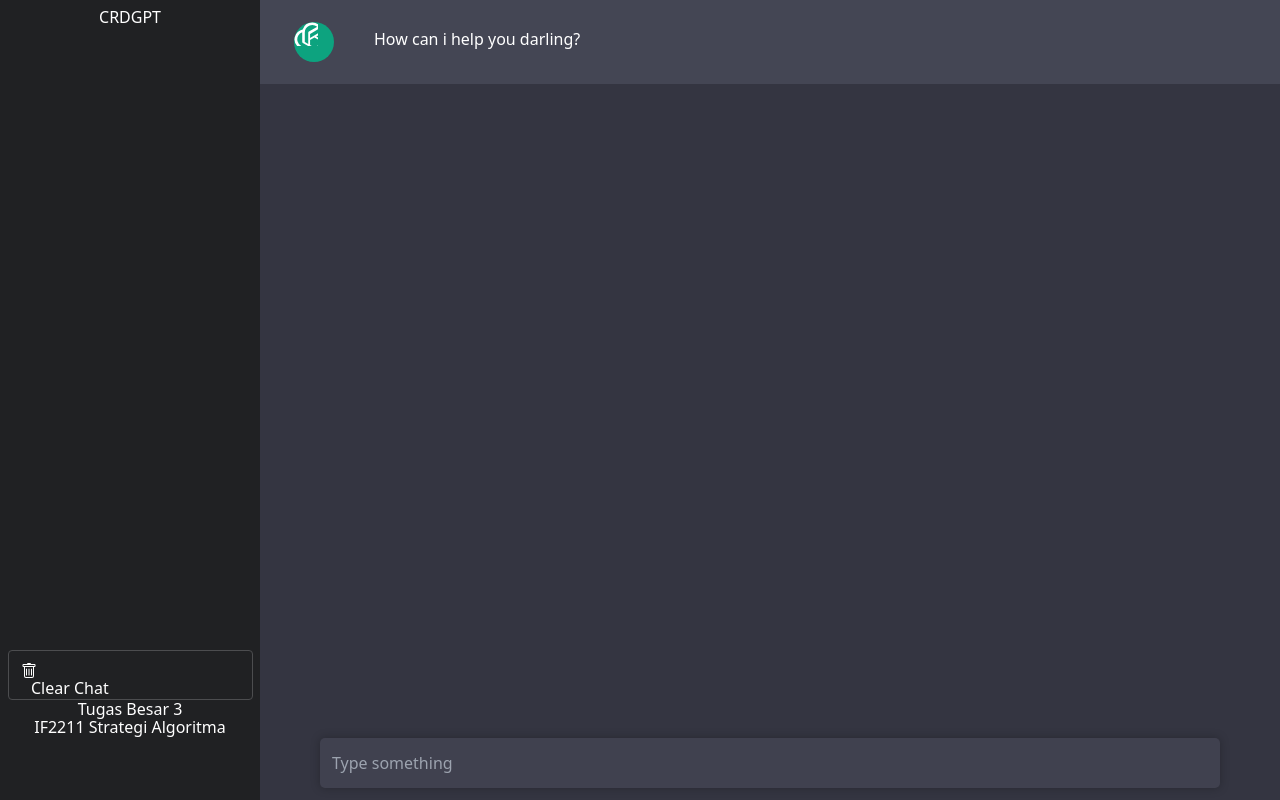
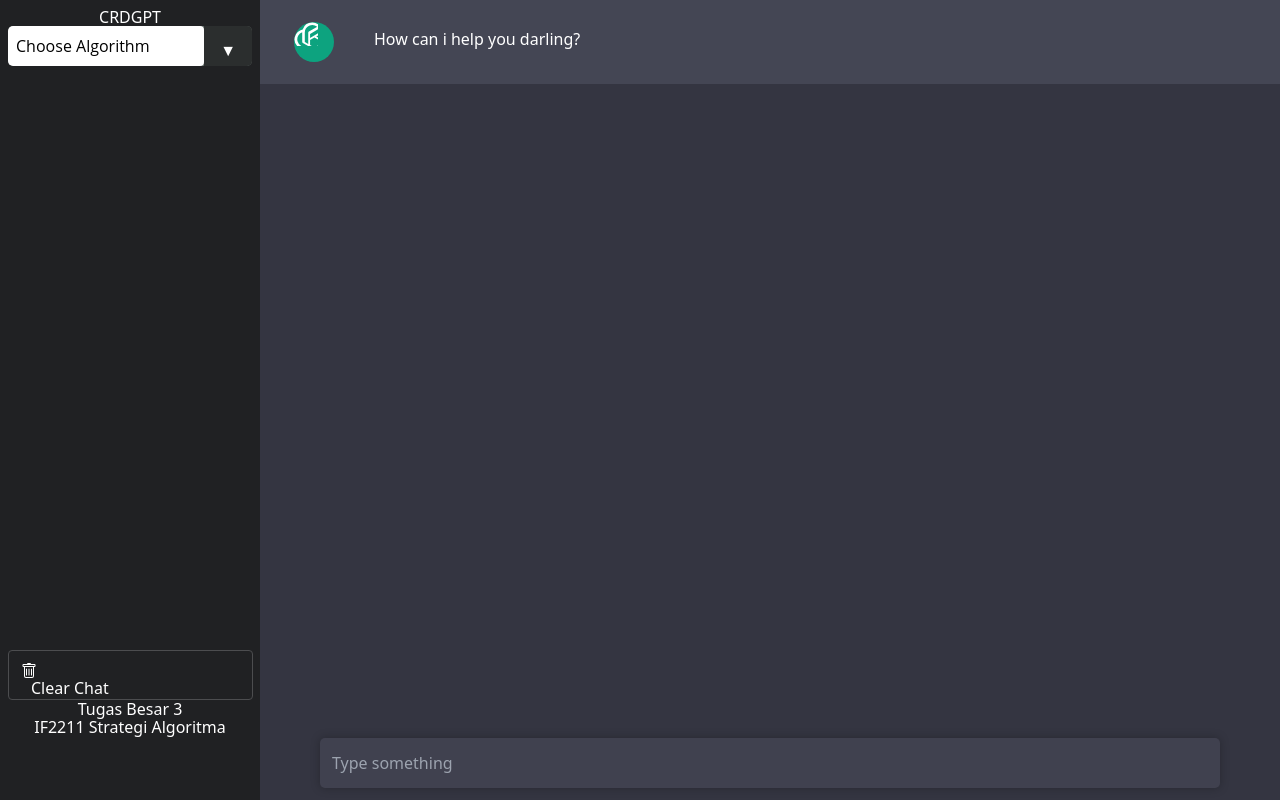
Before and after one commit to zaydanA/Tubes3_13521104_FE, a Next.js app: page / in a window 1280 px wide. Built offline with nearby package versions, Linux system fonts and the light colour scheme.

Commit message:
feat : choose algorithm

```diff
--- a/src/pages/_app.js
+++ b/src/pages/_app.js
@@ -1,6 +1,7 @@
 import '@/styles/globals.css'
 import '@/styles/App.css'
 import '@/styles/normal.css'
+import '@/styles/Algorithm-Button.css'
 
 export default function App({ Component, pageProps }) {
   return <Component {...pageProps} />
--- a/src/pages/index.js
+++ b/src/pages/index.js
@@ -5,7 +5,7 @@ import {useState} from 'react'
 
 const inter = Inter({ subsets: ['latin'] })
 
-export default function Home() {
+function Home() {
 
   const[input,setInput]= useState("")
   const [chatLog,setChatLog] = useState([{
@@ -22,6 +22,8 @@ export default function Home() {
     }]);
   }
 
+
+
   async function handleSubmit(e){
     e.preventDefault();
     // console.log('submit')
@@ -36,7 +38,7 @@ export default function Home() {
     },
       body: JSON.stringify({
         messages
-        })
+      })
     });
     const data = await response.json();
     await setChatLog([...chatLogNew,{ role: "assistant", content:`${data.completion.content}`}])
@@ -44,8 +46,11 @@ export default function Home() {
 
 
   }
+
+
+
   return (
-    <div className='App'>
+    <div className='App' scroll="no">
       <div className='sidemenu'>
         <h2>
           CRDGPT
@@ -57,6 +62,7 @@ export default function Home() {
             </text>
         </div>
 
+        <Algorithm></Algorithm>
         <section className='footer'>
 
         <h4>Tugas Besar 3</h4>
@@ -70,7 +76,7 @@ export default function Home() {
           <div className='chat-log'>
             {chatLog.map((message,index) => (
               <ChatMessage key={index} message={message} />
-            ))}
+              ))}
           </div>
         </div>
         <div className='chat-input-holder'>
@@ -92,7 +98,39 @@ export default function Home() {
   );
 }
 
+// const Algorithm = ()=> {
 
+//   return (
+//     <div class='dropdown'>
+//       <div class='select'>
+//         <span class='selected'>Facebook</span>
+//         <div class='caret'>
+
+//         </div>
+
+//       </div>
+//       <ul class='menu'>
+//         <li class="active">Facebook</li>
+//         <li>Instagram</li>
+//       </ul>
+//     </div>
+//   )
+// };
+const Algorithm = ()=> {
+
+  return (
+    <div class='select-container'>
+    <div class="select">
+      <select name="format" id="format">
+          <option selected disabled>Choose Algorithm</option>
+          <option value="pdf">KMP</option>
+          <option value="txt">BM</option>
+          <option value="epub">GPT</option>
+      </select>
+    </div>
+    </div>
+  )
+};
 const ChatMessage = ({ message }) => {
   return (
     <div className= {`chat-message ${message.role === "assistant" && "chatgpt"}`}>
@@ -105,11 +143,11 @@ const ChatMessage = ({ message }) => {
             fill="none"
             strokeWidth={1.5}
             className="h-6 w-6"
-          >
+            >
             <path
               fill="currentColor"
               d="M37.532 16.87a9.963 9.963 0 0 0-.856-8.184 10.078 10.078 0 0 0-10.855-4.835A9.964 9.964 0 0 0 18.306.5a10.079 10.079 0 0 0-9.614 6.977 9.967 9.967 0 0 0-6.664 4.834 10.08 10.08 0 0 0 1.24 11.817 9.965 9.965 0 0 0 .856 8.185 10.079 10.079 0 0 0 10.855 4.835 9.965 9.965 0 0 0 7.516 3.35 10.078 10.078 0 0 0 9.617-6.981 9.967 9.967 0 0 0 6.663-4.834 10.079 10.079 0 0 0-1.243-11.813ZM22.498 37.886a7.474 7.474 0 0 1-4.799-1.735c.061-.033.168-.091.237-.134l7.964-4.6a1.294 1.294 0 0 0 .655-1.134V19.054l3.366 1.944a.12.12 0 0 1 .066.092v9.299a7.505 7.505 0 0 1-7.49 7.496ZM6.392 31.006a7.471 7.471 0 0 1-.894-5.023c.06.036.162.099.237.141l7.964 4.6a1.297 1.297 0 0 0 1.308 0l9.724-5.614v3.888a.12.12 0 0 1-.048.103l-8.051 4.649a7.504 7.504 0 0 1-10.24-2.744ZM4.297 13.62A7.469 7.469 0 0 1 8.2 10.333c0 .068-.004.19-.004.274v9.201a1.294 1.294 0 0 0 .654 1.132l9.723 5.614-3.366 1.944a.12.12 0 0 1-.114.01L7.04 23.856a7.504 7.504 0 0 1-2.743-10.237Zm27.658 6.437-9.724-5.615 3.367-1.943a.121.121 0 0 1 .113-.01l8.052 4.648a7.498 7.498 0 0 1-1.158 13.528v-9.476a1.293 1.293 0 0 0-.65-1.132Zm3.35-5.043c-.059-.037-.162-.099-.236-.141l-7.965-4.6a1.298 1.298 0 0 0-1.308 0l-9.723 5.614v-3.888a.12.12 0 0 1 .048-.103l8.05-4.645a7.497 7.497 0 0 1 11.135 7.763Zm-21.063 6.929-3.367-1.944a.12.12 0 0 1-.065-.092v-9.299a7.497 7.497 0 0 1 12.293-5.756 6.94 6.94 0 0 0-.236.134l-7.965 4.6a1.294 1.294 0 0 0-.654 1.132l-.006 11.225Zm1.829-3.943 4.33-2.501 4.332 2.5v5l-4.331 2.5-4.331-2.5V18Z"
-            />
+              />
           </svg> }
       </div>
       <div className='message'>
@@ -120,3 +158,35 @@ const ChatMessage = ({ message }) => {
   </div>
   )
 }
+
+
+// const dropdowns = document.querySelector('.dropdown');
+
+// dropdowns.forEach(dropdown => {
+//   const select = dropdown.querySelector('.select');
+//   const caret = dropdown.querySelector('.select');
+//   const menu = dropdown.querySelector('.select');
+//   const options = dropdown.querySelector('.select');
+//   const selected = dropdown.querySelector('.select');
+
+//   select.addEventListener('click', () => {
+//     select.classList.toggle('selecct-clicker');
+//     caret.classList.toggle('caret-rotate');
+//     menu.classList.toggle('menu-open');
+//   });
+
+//   options.forEach(option => {
+//     option.addEventListener('click', () => {
+//       selected.innerText = option.innerText;
+//       select.classList.remove('selecct-clicked');
+//       caret.classList.remove('caret-rotate');
+//       menu.classList.remove('menu-open');
+//       options.forEach(option => {
+//         option.classList.remove('.active');
+//       });
+//       option.classList.add('active');
+//     });
+//   });
+// });
+
+export default Home;
--- /dev/null
+++ b/src/styles/Algorithm-Button.css
@@ -0,0 +1,181 @@
+/* .algorithm-container{
+    position: absolute;
+    bottom: 170px;
+    display: flex;
+    align-items: center;
+    justify-content: space-between;
+
+}
+
+.KMP{
+    align-self: center;
+    border: 1px solid #4c4d4f;
+    border-radius: 5px;
+    width: 100px;
+    margin-right: 12px;
+    margin-left: 18px;
+
+
+}
+.BM{
+    align-self: center;
+    border: 1px solid #4c4d4f;
+    border-radius: 5px;
+    width: 100px;
+
+}
+
+.mystyle {
+    align-self: center;
+    border: 1px solid #4c4d4f;
+    border-radius: 5px;
+    width: 100px;
+    margin-right: 12px;
+    margin-left: 18px;
+    background-color: green;
+    color: white;
+}
+.mystyle1 {
+    align-self: center;
+    border: 1px solid #4c4d4f;
+    border-radius: 5px;
+    width: 100px;
+    background-color: red;
+    color: white;
+}
+
+.dropdown{
+    width: 212px;
+    margin: 1em;
+    position: absolute;
+    bottom: 150px;
+}
+
+.dropdown * {
+    box-sizing: border-box;
+}
+
+.select{
+    background-color: #2a2f4b;
+    color: #FFFFFF;
+    display: flex;
+    justify-content: space-between;
+    align-items: center;
+    border: 1px solid #4c4d4f;
+    border-radius: 0.5em;
+    padding: 1em;
+    cursor: pointer;
+    transition: background 0.3s;
+
+}
+
+.select-clicked{
+    border: 2px #26489a solid;
+    box-shadow: 0 0 0.8em #000;
+
+}
+
+.select:hover{
+    background: #323741;
+
+}
+
+.caret{
+    width: 0;
+    height: 0;
+    border-left: 5px solid transparent;
+    border-right: 5px solid transparent;
+    border-top: 6px solid #FFFFFF;
+    transition: 0.3s;
+}
+
+.caret-rotate{
+    transform: rotate(180deg);
+}
+
+.menu{
+    list-style: none;
+    padding: 0.2em 0.5em;
+    background: #323741;
+    box-shadow: 0 0.5em 1em rgba(0, 0, 0, 0.2);
+    border-radius: 0.5em;
+    color: #9fa5b5;
+    position: absolute;
+    top: 3em;
+    left:50%;
+    width: 100%;
+    transform: translateX(-50%);
+    opacity: 0;
+    display: none;
+    transition: 0.2s;
+    z-index: 1;
+
+}
+
+.menu li{
+    padding: 0.7em 0.5em;
+    margin: 0.3em 0;
+    border-radius: 0.5em;
+    cursor: pointer;
+}
+
+.menu li:hover{
+    background: #2a2d35;
+}
+
+.active{
+    background: #23242a;
+}
+
+.menu-open{
+    display: block;
+    opacity: 1;
+
+} */
+
+select {
+    -webkit-appearance:none;
+    -moz-appearance:none;
+    -ms-appearance:none;
+    appearance:none;
+    outline:0;
+    box-shadow:none;
+    border:0!important;
+    background: #ffffff;
+    background-image: none;
+    flex: 1;
+    padding: 0 .5em;
+    color:rgb(0, 0, 0);
+    cursor:pointer;
+    font-size: 1em;
+    font-family: 'Open Sans', sans-serif;
+    border-radius: 4px;
+ }
+ select::-ms-expand {
+    display: none;
+ }
+ .select {
+    position: fixed;
+    /* bottom: 160px; */
+    display: flex;
+    width: 244px;
+    height: 2.5em;
+    line-height: 3;
+    background: #5c6664;
+    overflow: hidden;
+    border-radius: 5px;
+ }
+ .select::after {
+    content: '\25BC';
+    position: relative;
+    top: 0;
+    right: 0;
+    padding: 0 1em;
+    background: #2b2e2e;
+    cursor:pointer;
+    pointer-events:none;
+    transition:.25s all ease;
+ }
+ .select:hover::after {
+    color: #23b499;
+ }
--- a/src/styles/App.css
+++ b/src/styles/App.css
@@ -3,14 +3,16 @@
   display:flex;
   background-color: #4c4d4f;
   color: white;
-  position: absolute;
+  position: fixed;
   top: 0;
   bottom: 0;
   right: 0;
   left: 0;
+  min-width: 500px;
+  min-height: 350px;
   /* max-height: 1500px; */
   /* resize: vertical; */
-  /* overflow-y:scroll; */
+  /* overflow-y:hidden; */
   /* min-height: 200px; */
   /* height: 100%; */
 
@@ -42,6 +44,8 @@
 
 
 }
+
+
 
 .clearChat{
   position: relative;
```
